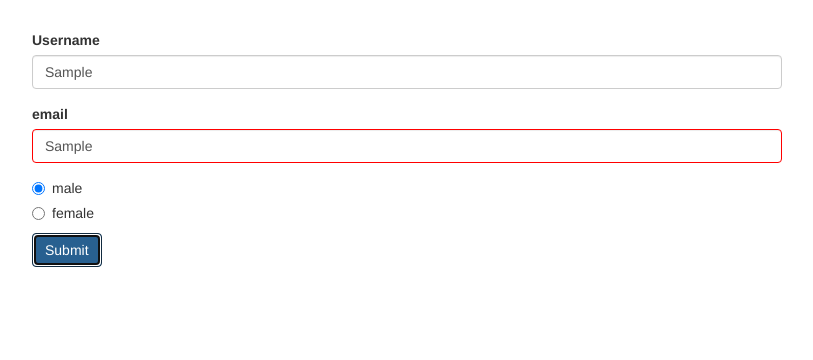
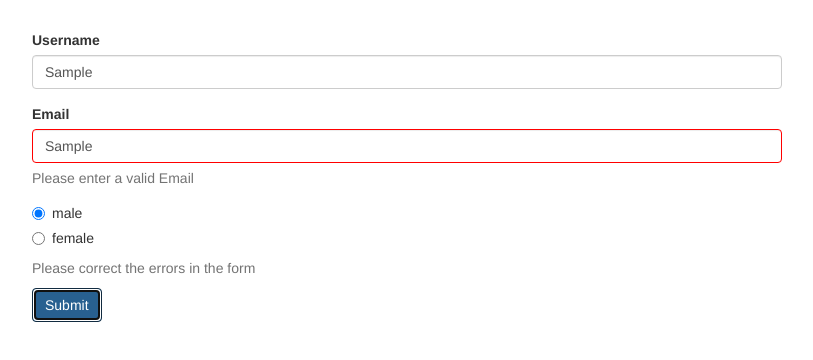
Before and after one commit to lesiak/abgular_udemy_maximilian_schwarzmuller, an Angular app in the folder app7-forms-reactive/: page / in a window 1280 px wide. Both pictures are taken after typing "Sample", "Sample" into the empty fields and a click on the button "Submit". Shown: the top 360 px of the page, without its empty margins (233-1046 px from the left). Built offline with nearby package versions, Linux system fonts and the light colour scheme.

Commit message:
[APP7-FR] Getting access to form controls

```diff
--- a/app7-forms-reactive/src/app/app.component.html
+++ b/app7-forms-reactive/src/app/app.component.html
@@ -10,14 +10,18 @@
             id="username"
             formControlName="username"
             class="form-control">
+          <span *ngIf="signUpForm.get('username').invalid && signUpForm.get('username').touched"
+                class="help-block">Please enter a valid Username</span>
         </div>
         <div class="form-group">
-          <label for="email">email</label>
+          <label for="email">Email</label>
           <input
             type="text"
             id="email"
             formControlName="email"
             class="form-control">
+          <span *ngIf="signUpForm.get('email').invalid && signUpForm.get('email').touched"
+                class="help-block">Please enter a valid Email</span>
         </div>
         <div class="radio" *ngFor="let gender of genders">
           <label>
@@ -27,6 +31,8 @@
               [value]="gender">{{ gender }}
           </label>
         </div>
+        <span *ngIf="signUpForm.invalid && signUpForm.touched"
+              class="help-block">Please correct the errors in the form</span>
         <button class="btn btn-primary" type="submit">Submit</button>
       </form>
     </div>
```
